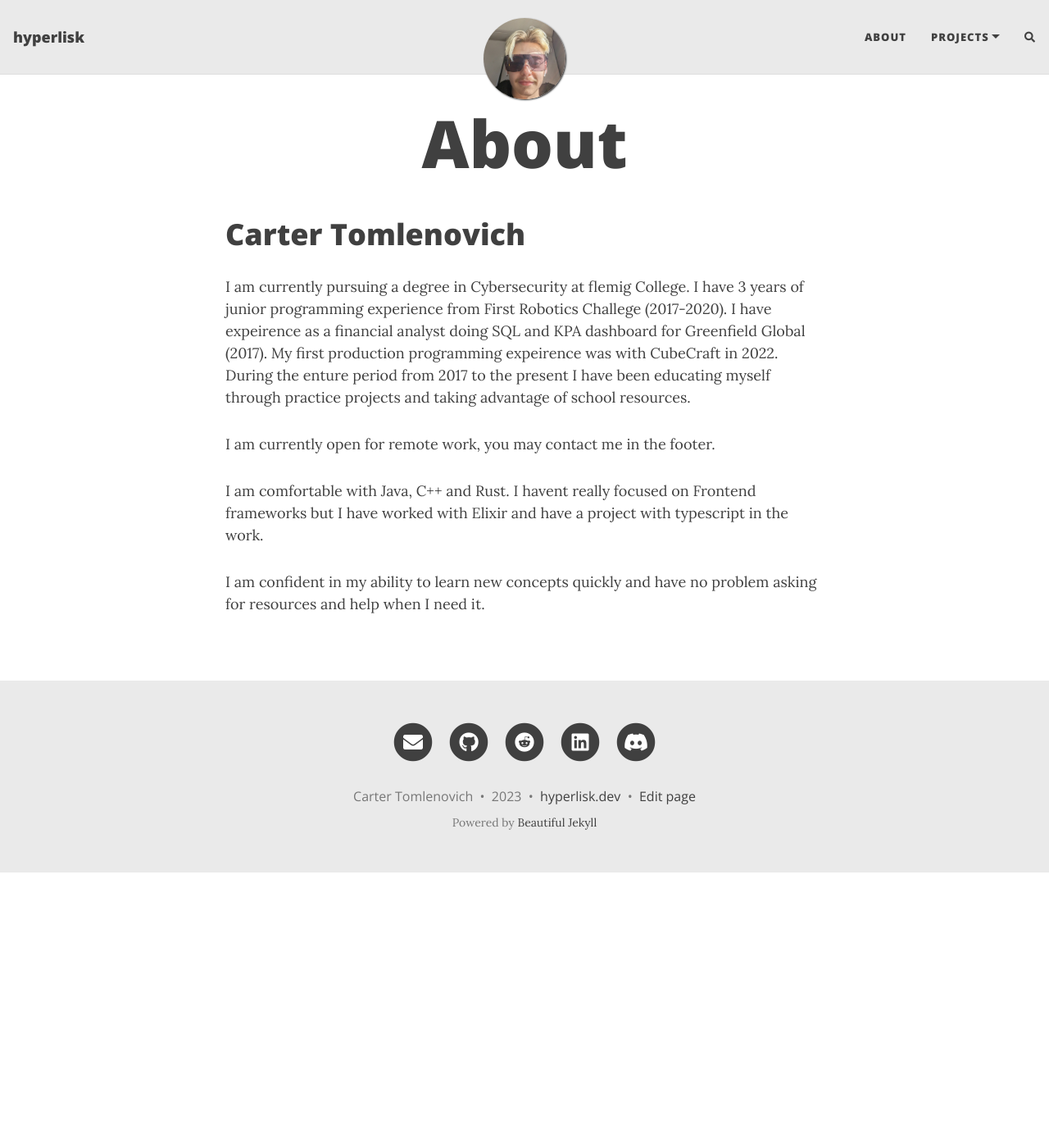
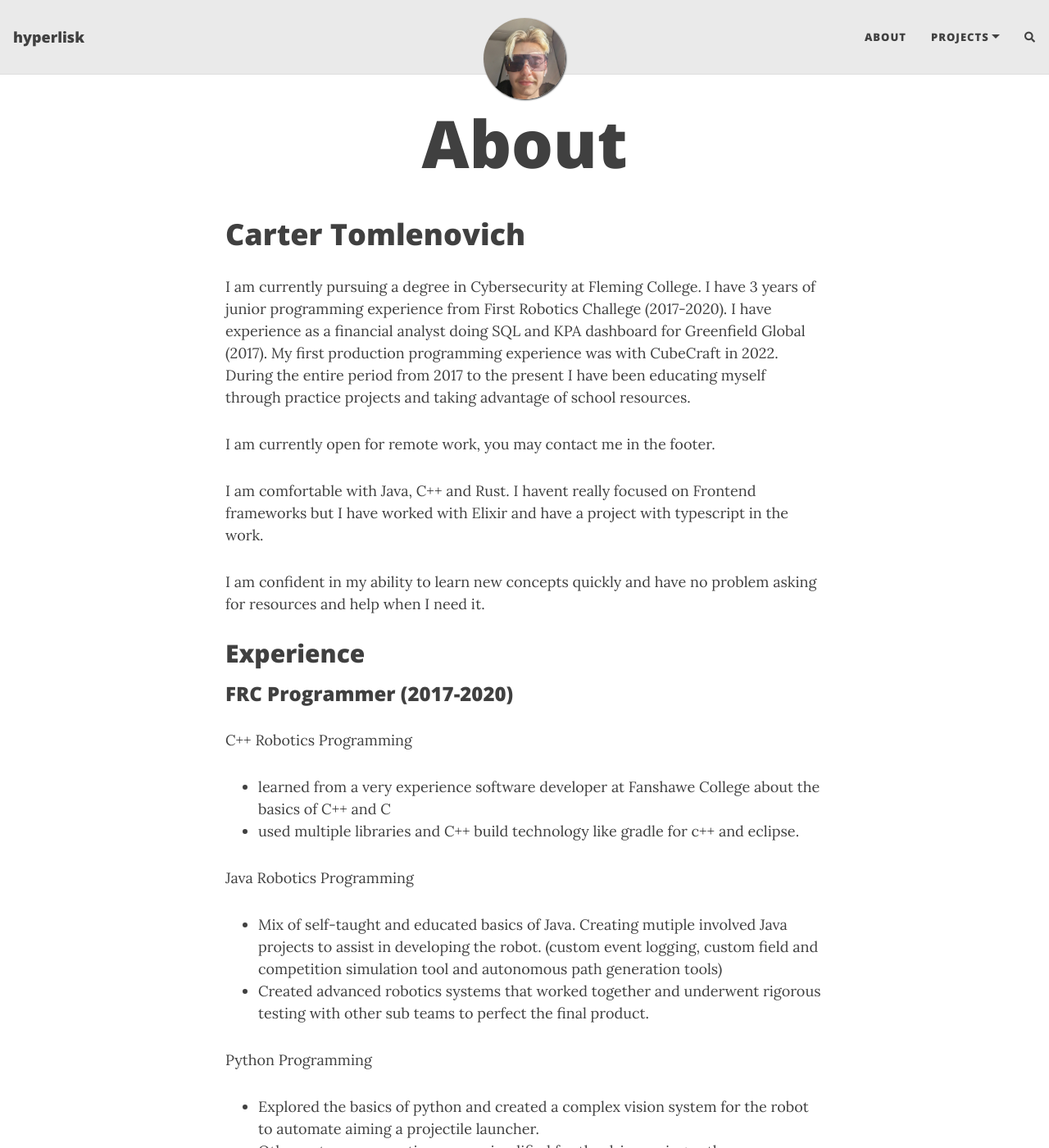
Before and after one commit to hyperliskdev/hyperliskdev.github.io, a Jekyll site: the page built from about.md, in a window 1280 px wide and 1400 px high. Shown: the whole window at 82% size. Built offline with Jekyll 4.4.1, drawn with Linux system fonts in a browser that asks for light colours; nearby versions of some CDN libraries; comment, search, counter and statistics services are not loaded; some of the changed text lies outside the part shown.

Commit message:
Update about.md

```diff
--- a/about.md
+++ b/about.md
@@ -6,10 +6,46 @@ permalink: /about/
 
 # Carter Tomlenovich
 
-I am currently pursuing a degree in Cybersecurity at flemig College. I have 3 years of junior programming experience from First Robotics Challege (2017-2020). I have expeirence as a financial analyst doing SQL and KPA dashboard for Greenfield Global (2017). My first production programming expeirence was with CubeCraft in 2022. During the enture period from 2017 to the present I have been educating myself through practice projects and taking advantage of school resources.
+I am currently pursuing a degree in Cybersecurity at Fleming College. I have 3 years of junior programming experience from First Robotics Challege (2017-2020). I have experience as a financial analyst doing SQL and KPA dashboard for Greenfield Global (2017). My first production programming experience was with CubeCraft in 2022. During the entire period from 2017 to the present I have been educating myself through practice projects and taking advantage of school resources.
 
 I am currently open for remote work, you may contact me in the footer.
 
 I am comfortable with Java, C++ and Rust. I havent really focused on Frontend frameworks but I have worked with Elixir and have a project with typescript in the work.
 
 I am confident in my ability to learn new concepts quickly and have no problem asking for resources and help when I need it.
+
+
+## Experience
+
+### FRC Programmer (2017-2020)
+
+C++ Robotics Programming
+- learned from a very experience software developer at Fanshawe College about the basics of C++ and C
+- used multiple libraries and C++ build technology like gradle for c++ and eclipse.
+
+
+Java Robotics Programming
+- Mix of self-taught and educated basics of Java. Creating mutiple involved Java projects to assist in developing the robot. (custom event logging, custom field and competition simulation tool and autonomous path generation tools)
+- Created advanced robotics systems that worked together and underwent rigorous testing with other sub teams to perfect the final product.
+
+Python Programming
+- Explored the basics of python and created a complex vision system for the robot to automate aiming a projectile launcher.
+- Other autonomous actions were simplified for the driver using python.
+
+
+### Greenfield Ethanol (2017)
+
+
+QlikView Developer
+- Underwent QlikView certified training to understand the QlikView systems and its query/programming language.
+- Customized existing and created new qlikview KPAs for the production and sales teams.
+- Edited undocumented proprietary query language.
+- Combined existing data in qlikview with a custom data source.
+
+
+### CubeCraft (2021)
+
+Platform Engineer
+- Went through inboarding and setup a Java production enviroment.
+- Used Java libraries like Quarkus and GraphQL
+- Participated in weekly meetings and standups.
```
